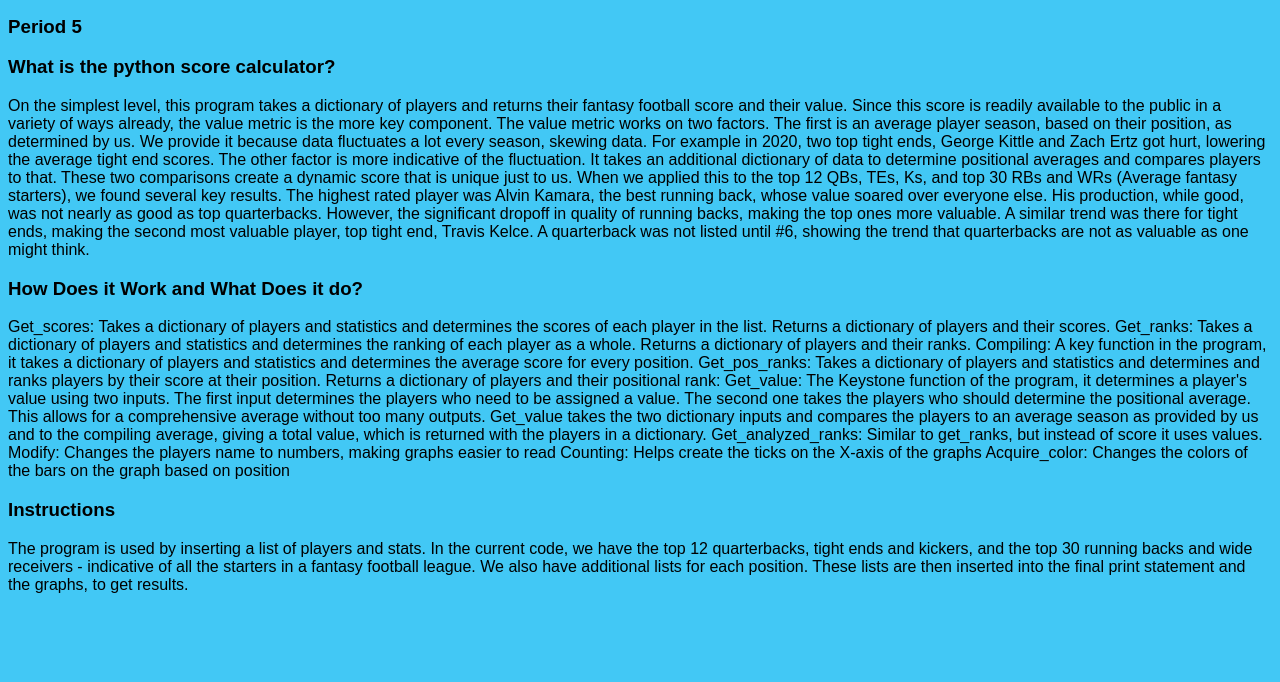
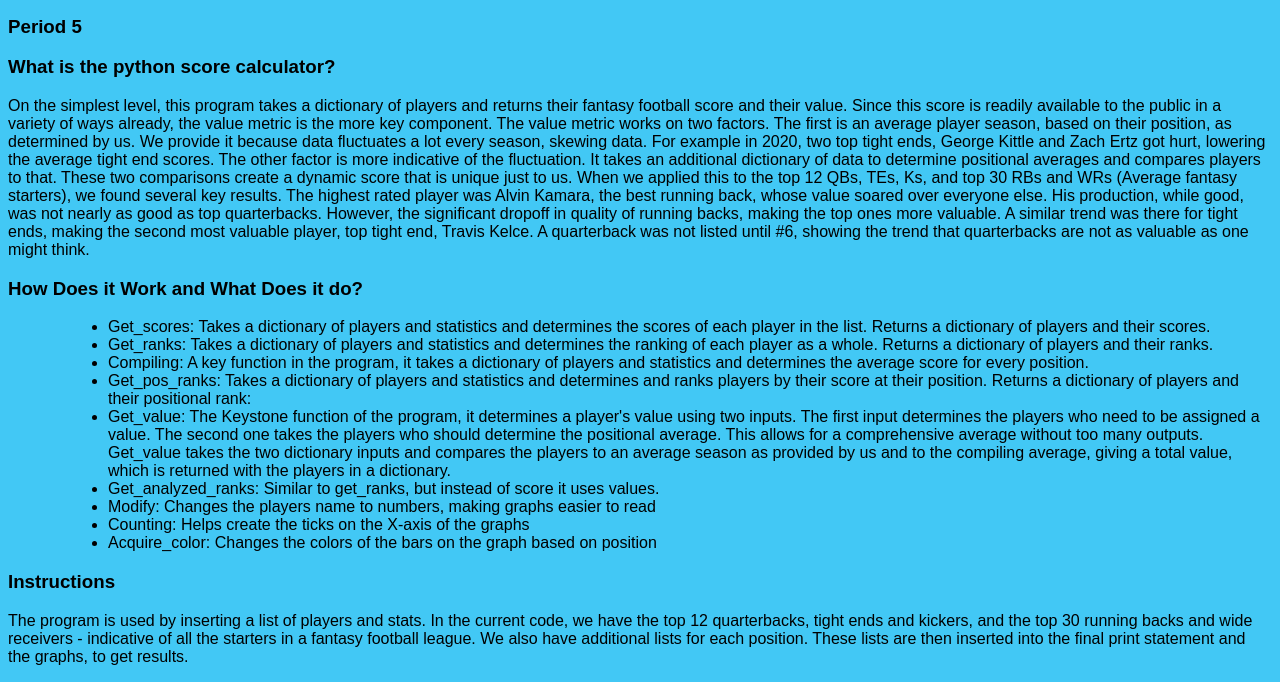
Before and after one commit to Omilstein30/web, a plain HTML site: page final.html in a window 1280 px wide. Shown: the part 212-894 px from the top of the page. Before the commit the page ends 822 px from the top, so only its background shows below. Drawn offline with Linux system fonts and the light colour scheme.

Commit message:
Update final.html

```diff
--- a/final.html
+++ b/final.html
@@ -20,23 +20,25 @@
 	  <h3>What is the python score calculator?</h3>
 	  <p>On the simplest level, this program takes a dictionary of players and returns their fantasy football score and their value. Since this score is readily available to the public in a variety of ways already, the value metric is the more key component. The value metric works on two factors. The first is an average player season, based on their position, as determined by us. We provide it because data fluctuates a lot every season, skewing data. For example in 2020, two top tight ends, George Kittle and Zach Ertz got hurt, lowering the average tight end scores. The other factor is more indicative of the fluctuation. It takes an additional dictionary of data to determine positional averages and compares players to that. These two comparisons create a dynamic score that is unique just to us. When we applied this to the top 12 QBs, TEs, Ks, and top 30 RBs and WRs (Average fantasy starters), we found several key results. The highest rated player was Alvin Kamara, the best running back, whose value soared over everyone else. His production, while good, was not nearly as good as top quarterbacks. However, the significant dropoff in quality of running backs, making the top ones more valuable. A similar trend was there for tight ends, making the second most valuable player, top tight end, Travis Kelce. A quarterback was not listed until #6, showing the trend that quarterbacks are not as valuable as one might think.<p>
 	<h3>How Does it Work and What Does it do?</h3>
-	<p>Get_scores: Takes a dictionary of players and statistics and determines the scores of each player in the list. Returns a dictionary of players and their scores.
+	<ul>
+	<li>Get_scores: Takes a dictionary of players and statistics and determines the scores of each player in the list. Returns a dictionary of players and their scores.</li>
 
-	Get_ranks: Takes a dictionary of players and statistics and determines the ranking of each player as a whole. Returns a dictionary of players and their ranks.
+	<li>Get_ranks: Takes a dictionary of players and statistics and determines the ranking of each player as a whole. Returns a dictionary of players and their ranks.</li>
 
-	Compiling: A key function in the program, it takes a dictionary of players and statistics and determines the average score for every position.
+	<li>Compiling: A key function in the program, it takes a dictionary of players and statistics and determines the average score for every position. </li>
 
-	Get_pos_ranks: Takes a dictionary of players and statistics and determines and ranks players by their score at their position. Returns a dictionary of players and their positional rank:
+	<li>Get_pos_ranks: Takes a dictionary of players and statistics and determines and ranks players by their score at their position. Returns a dictionary of players and their positional rank:</li>
 
-	Get_value: The Keystone function of the program, it determines a player's value using two inputs. The first input determines the players who need to be assigned a value. The second one takes the players who should determine the positional average. This allows for a comprehensive average without too many outputs. Get_value takes the two dictionary inputs and compares the players to an average season as provided by us and to the compiling average, giving a total value, which is returned with the players in a dictionary.
+	<li>Get_value: The Keystone function of the program, it determines a player's value using two inputs. The first input determines the players who need to be assigned a value. The second one takes the players who should determine the positional average. This allows for a comprehensive average without too many outputs. Get_value takes the two dictionary inputs and compares the players to an average season as provided by us and to the compiling average, giving a total value, which is returned with the players in a dictionary.</li>
 
-	Get_analyzed_ranks: Similar to get_ranks, but instead of score it uses values.
+	<li>Get_analyzed_ranks: Similar to get_ranks, but instead of score it uses values.</li>
 
-	Modify: Changes the players name to numbers, making graphs easier to read
+	<li>Modify: Changes the players name to numbers, making graphs easier to read</li>
 
-	Counting: Helps create the ticks on the X-axis of the graphs
+	<li>Counting: Helps create the ticks on the X-axis of the graphs</li>
 
-	Acquire_color: Changes the colors of the bars on the graph based on position</p>
+	<li>Acquire_color: Changes the colors of the bars on the graph based on position</li>
+	</ul>
 	<h3>Instructions</h3>
         <p>The program is used by inserting a list of players and stats. In the current code, we have the top 12 quarterbacks, tight ends and kickers, and the top 30 running backs and wide receivers - indicative of all the starters in a fantasy football league. We also have additional lists for each position. These lists are then inserted into the final print statement and the graphs, to get results. </p>
   </body>
```
